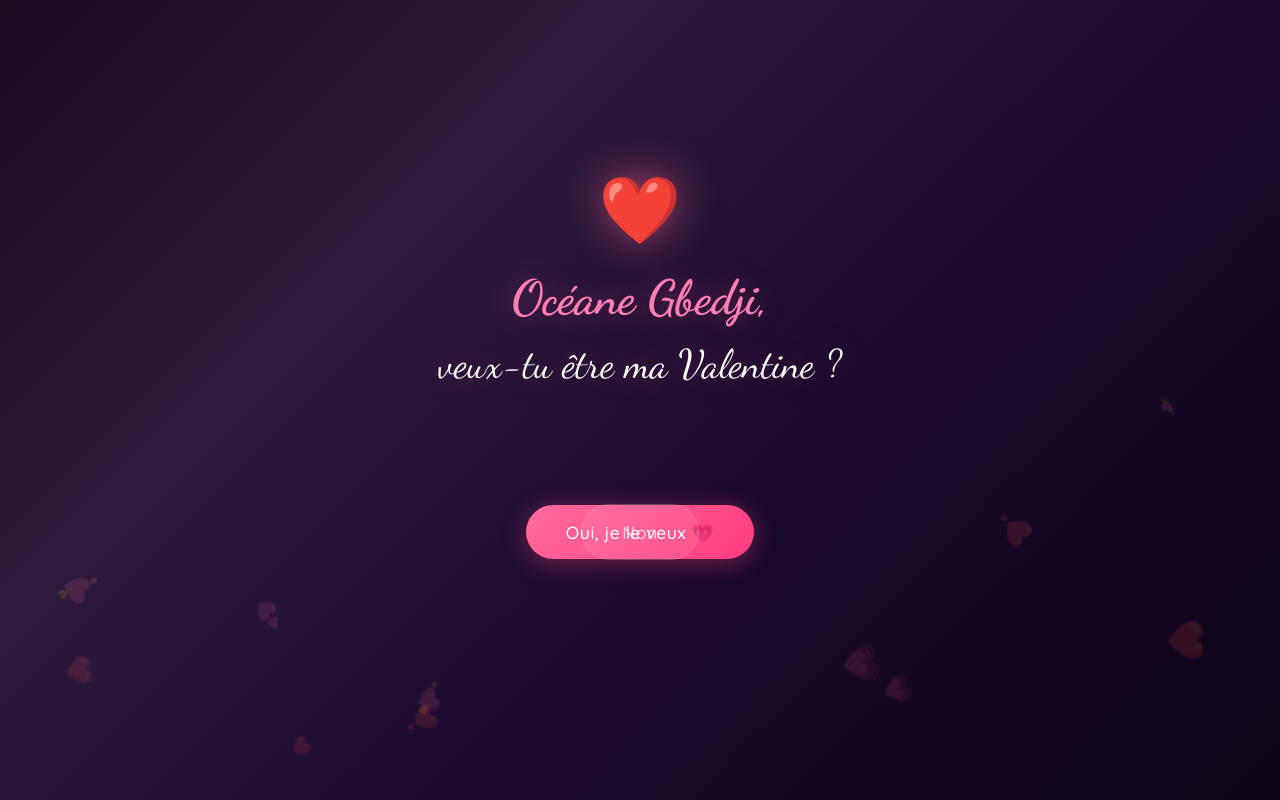
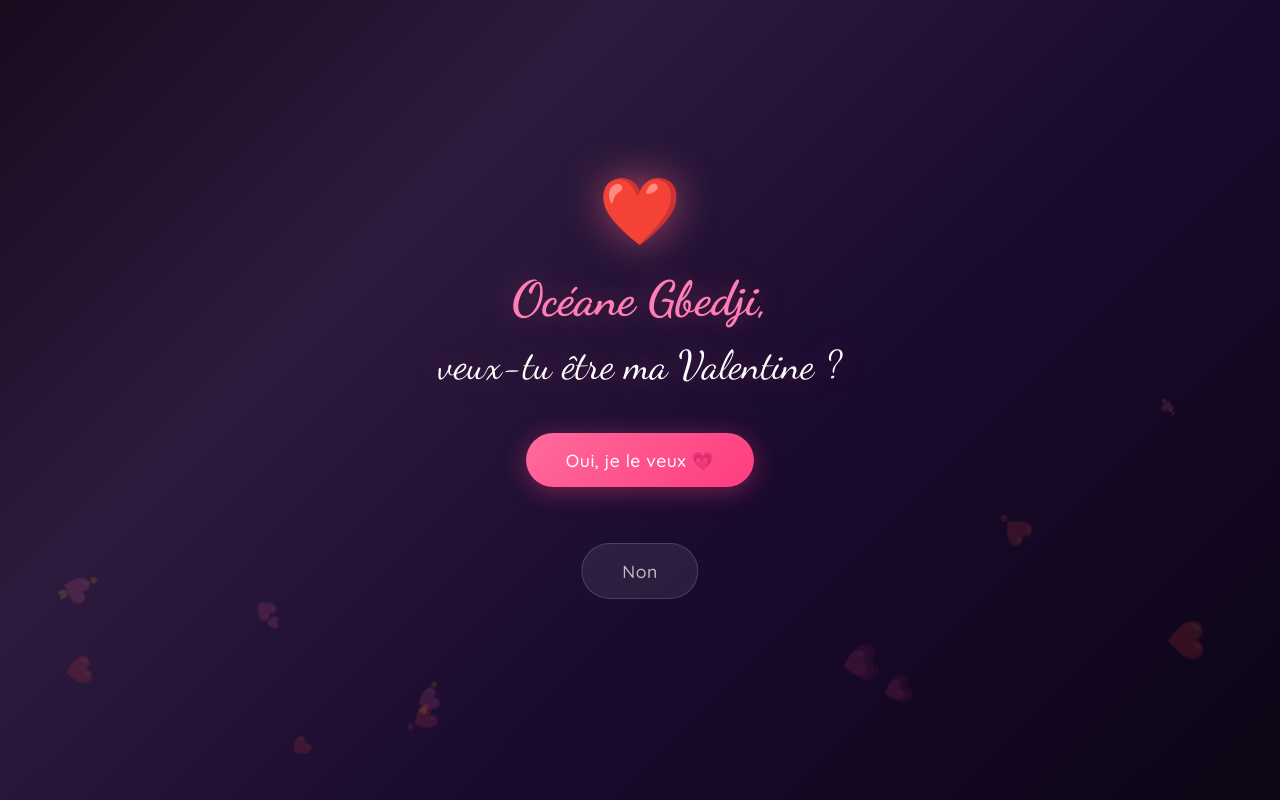
Before and after one commit to ardivales/valentine, a plain HTML site: page index.html in a window 1280 px wide. Drawn offline with Linux system fonts and the light colour scheme.

Commit message:
Fix boutons qui se chevauchent + texte succès plus drôle
- Bouton Non se déplace dans sa propre zone sous le bouton Oui
- Message après clic Oui plus fun et moins cucul

Co-Authored-By: Claude Opus 4.6 <noreply@anthropic.com>

```diff
--- a/index.html
+++ b/index.html
@@ -101,13 +101,16 @@
         }
 
         .buttons-area {
+            display: flex;
+            flex-direction: column;
+            align-items: center;
+            gap: 1.5rem;
+        }
+
+        .non-zone {
             position: relative;
-            min-height: 200px;
-            display: flex;
-            align-items: center;
-            justify-content: center;
-            gap: 1.5rem;
-            flex-wrap: wrap;
+            width: 100%;
+            height: 120px;
         }
 
         .btn {
@@ -138,7 +141,13 @@
             color: rgba(255, 255, 255, 0.7);
             border: 1px solid rgba(255, 255, 255, 0.15);
             position: absolute;
-            transition: all 0.6s cubic-bezier(0.34, 1.56, 0.64, 1);
+            left: 50%;
+            top: 50%;
+            transform: translate(-50%, -50%);
+            transition: left 0.6s cubic-bezier(0.34, 1.56, 0.64, 1),
+                        top 0.6s cubic-bezier(0.34, 1.56, 0.64, 1),
+                        transform 0.6s cubic-bezier(0.34, 1.56, 0.64, 1);
+            white-space: nowrap;
         }
 
         .btn-non:hover {
@@ -196,10 +205,8 @@
         }
 
         .success-text p:nth-child(1) { animation-delay: 0.3s; }
-        .success-text p:nth-child(2) { animation-delay: 0.9s; }
-        .success-text p:nth-child(3) { animation-delay: 1.5s; }
-        .success-text p:nth-child(4) { animation-delay: 2.1s; }
-        .success-text p:nth-child(5) { animation-delay: 2.7s; }
+        .success-text p:nth-child(2) { animation-delay: 1.2s; }
+        .success-text p:nth-child(3) { animation-delay: 2.1s; }
 
         @keyframes fadeInLine {
             from { opacity: 0; transform: translateY(10px); }
@@ -212,7 +219,7 @@
             color: #ff7eb3;
             opacity: 0;
             animation: fadeInLine 1s ease forwards;
-            animation-delay: 3.5s;
+            animation-delay: 3s;
             text-shadow: 0 0 20px rgba(255, 126, 179, 0.5);
         }
 
@@ -267,9 +274,11 @@
                 <button class="btn btn-oui" id="btnOui" onclick="sayYes()">
                     Oui, je le veux &#128151;
                 </button>
-                <button class="btn btn-non" id="btnNon" onmouseenter="dodgeButton()" onclick="dodgeButton()">
-                    Non
-                </button>
+                <div class="non-zone" id="nonZone">
+                    <button class="btn btn-non" id="btnNon" onmouseenter="dodgeButton()" onclick="dodgeButton()">
+                        Non
+                    </button>
+                </div>
             </div>
         </div>
 
@@ -277,11 +286,9 @@
         <div class="success-screen" id="successScreen">
             <div class="success-hearts">&#128149; &#10084;&#65039; &#128149;</div>
             <div class="success-text">
-                <p>Je le savais&hellip; &#128522;</p>
-                <p>Toi et moi, c&rsquo;est une &eacute;vidence que m&ecirc;me les &eacute;toiles nous envient.</p>
-                <p>Chaque jour &agrave; tes c&ocirc;t&eacute;s est un cadeau que je ne me lasse pas d&rsquo;ouvrir.</p>
-                <p>Tu es mon plus beau chapitre, celui que je ne veux jamais finir.</p>
-                <p>Joyeuse Saint-Valentin, mon amour. &#127801;</p>
+                <p>Je le savais</p>
+                <p>Tu es chiante, mais je t&rsquo;aime quand m&ecirc;me &#128536;</p>
+                <p>Bon allez, joyeuse Saint-Valentin doudou &#127801;</p>
             </div>
             <div class="signature">Bisou, je t&rsquo;aime &#128152;</div>
         </div>
@@ -322,9 +329,8 @@
 
         function dodgeButton() {
             const btn = document.getElementById('btnNon');
-            const area = document.getElementById('buttonsArea');
-            const areaRect = area.getBoundingClientRect();
-            const btnRect = btn.getBoundingClientRect();
+            const zone = document.getElementById('nonZone');
+            const zoneRect = zone.getBoundingClientRect();
 
             // Update text
             dodgeCount++;
@@ -333,24 +339,17 @@
             }
             btn.textContent = nonTexts[dodgeCount];
 
-            // Calculate new random position within the buttons area
-            const maxX = areaRect.width - btnRect.width - 20;
-            const maxY = areaRect.height - btnRect.height - 20;
+            // Random position within the non-zone (in %)
+            const padX = 20; // % padding so button stays inside
+            const padY = 15;
+            const newLeft = padX + Math.random() * (100 - 2 * padX);
+            const newTop = padY + Math.random() * (100 - 2 * padY);
 
-            let newX, newY, attempts = 0;
-            const ouiBtn = document.getElementById('btnOui');
-            const ouiRect = ouiBtn.getBoundingClientRect();
-
-            // Find a position that doesn't overlap with "Oui" button
-            do {
-                newX = Math.random() * maxX - maxX / 2;
-                newY = Math.random() * maxY - maxY / 2;
-                attempts++;
-            } while (attempts < 20 && Math.abs(newX) < 100 && Math.abs(newY) < 50);
-
-            btn.style.transform = `translate(${newX}px, ${newY}px)`;
+            btn.style.left = newLeft + '%';
+            btn.style.top = newTop + '%';
 
             // Make the "Oui" button slightly bigger each time
+            const ouiBtn = document.getElementById('btnOui');
             const ouiScale = 1 + dodgeCount * 0.05;
             ouiBtn.style.transform = `scale(${ouiScale})`;
         }
```
